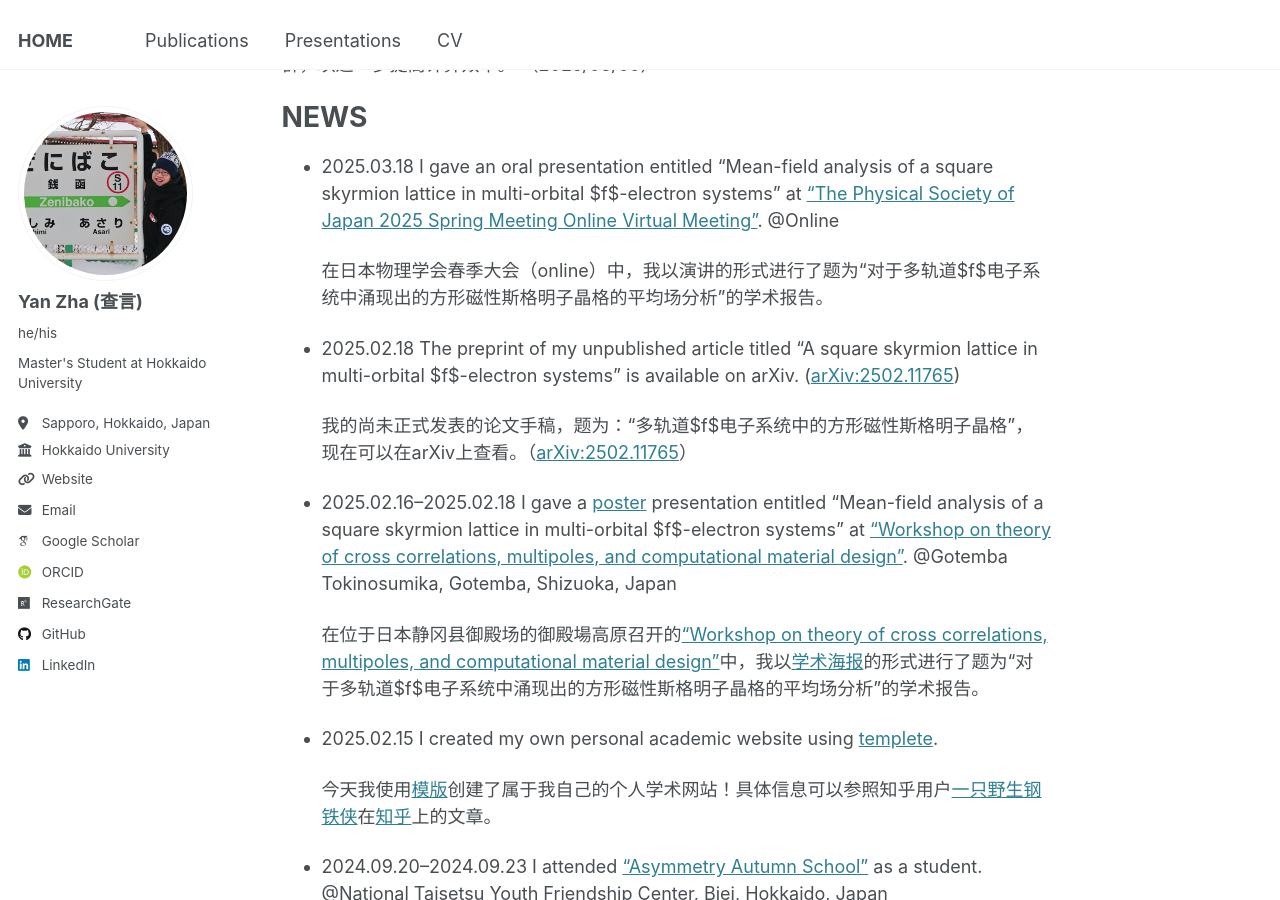
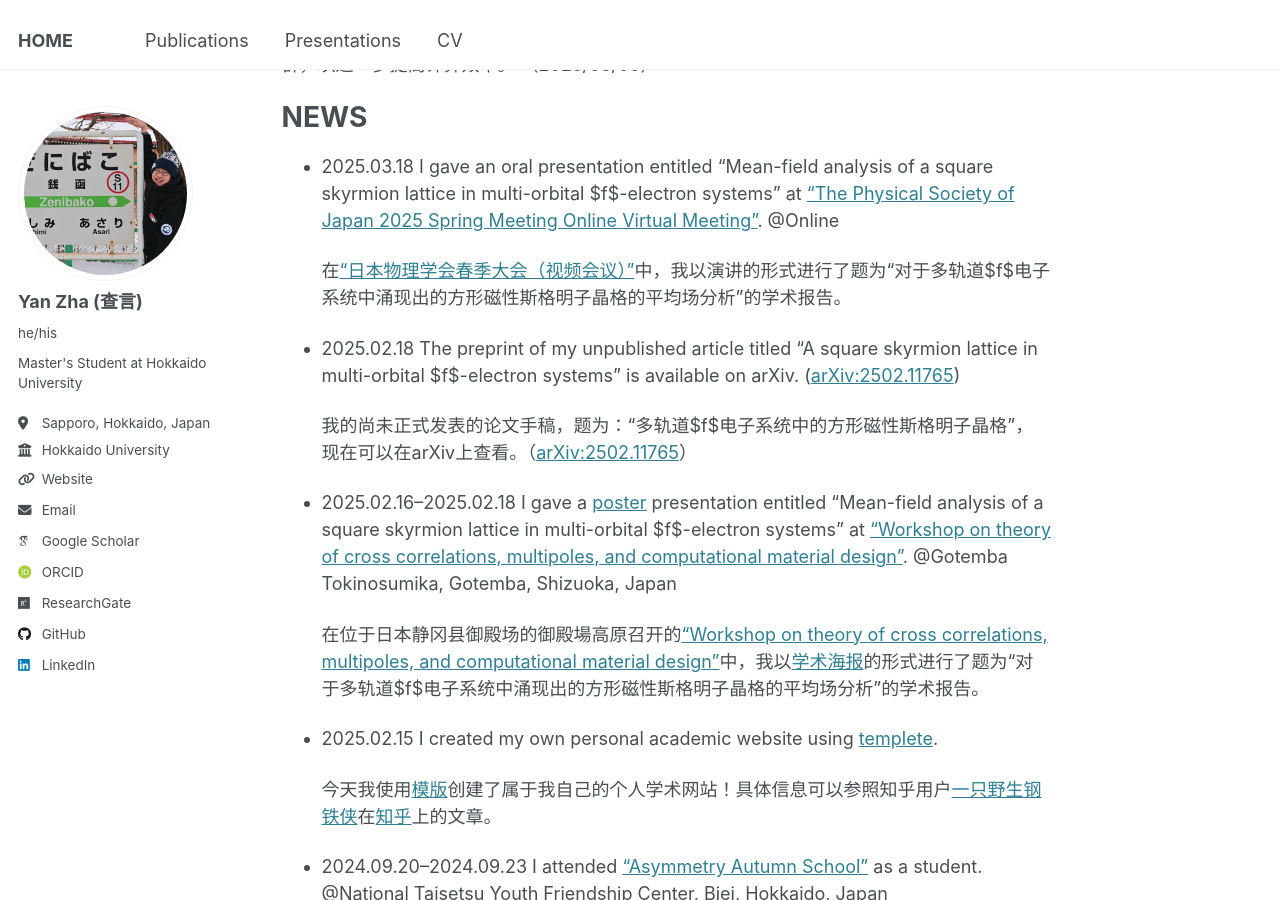
Before and after one commit to yzhacn/yzhacn.github.io, a Jekyll site: the page built from _pages/about.md, in a window 1280 px wide and 900 px high, scrolled down 1001 px. Built offline with Jekyll 4.4.1, drawn with Linux system fonts in a browser that asks for light colours; some web fonts are replaced.

Commit message:
Update about.md

```diff
--- a/_pages/about.md
+++ b/_pages/about.md
@@ -35,7 +35,7 @@ NEWS
 ======
 * 2025.03.18 I gave an oral presentation entitled "Mean-field analysis of a square skyrmion lattice in multi-orbital $f$-electron systems" at ["The Physical Society of Japan 2025 Spring Meeting Online Virtual Meeting"](https://www.jps.or.jp/english/meetings-and-awards/spring/spring-meeting.html). @Online
 
-  在日本物理学会春季大会（online）中，我以演讲的形式进行了题为“对于多轨道$f$电子系统中涌现出的方形磁性斯格明子晶格的平均场分析”的学术报告。
+  在["日本物理学会春季大会（视频会议）"](https://www.jps.or.jp/english/meetings-and-awards/spring/spring-meeting.html)中，我以演讲的形式进行了题为“对于多轨道$f$电子系统中涌现出的方形磁性斯格明子晶格的平均场分析”的学术报告。
 
 * 2025.02.18 The preprint of my unpublished article titled "A square skyrmion lattice in multi-orbital $f$-electron systems" is available on arXiv. ([arXiv:2502.11765](https://arxiv.org/abs/2502.11765))
 
```
